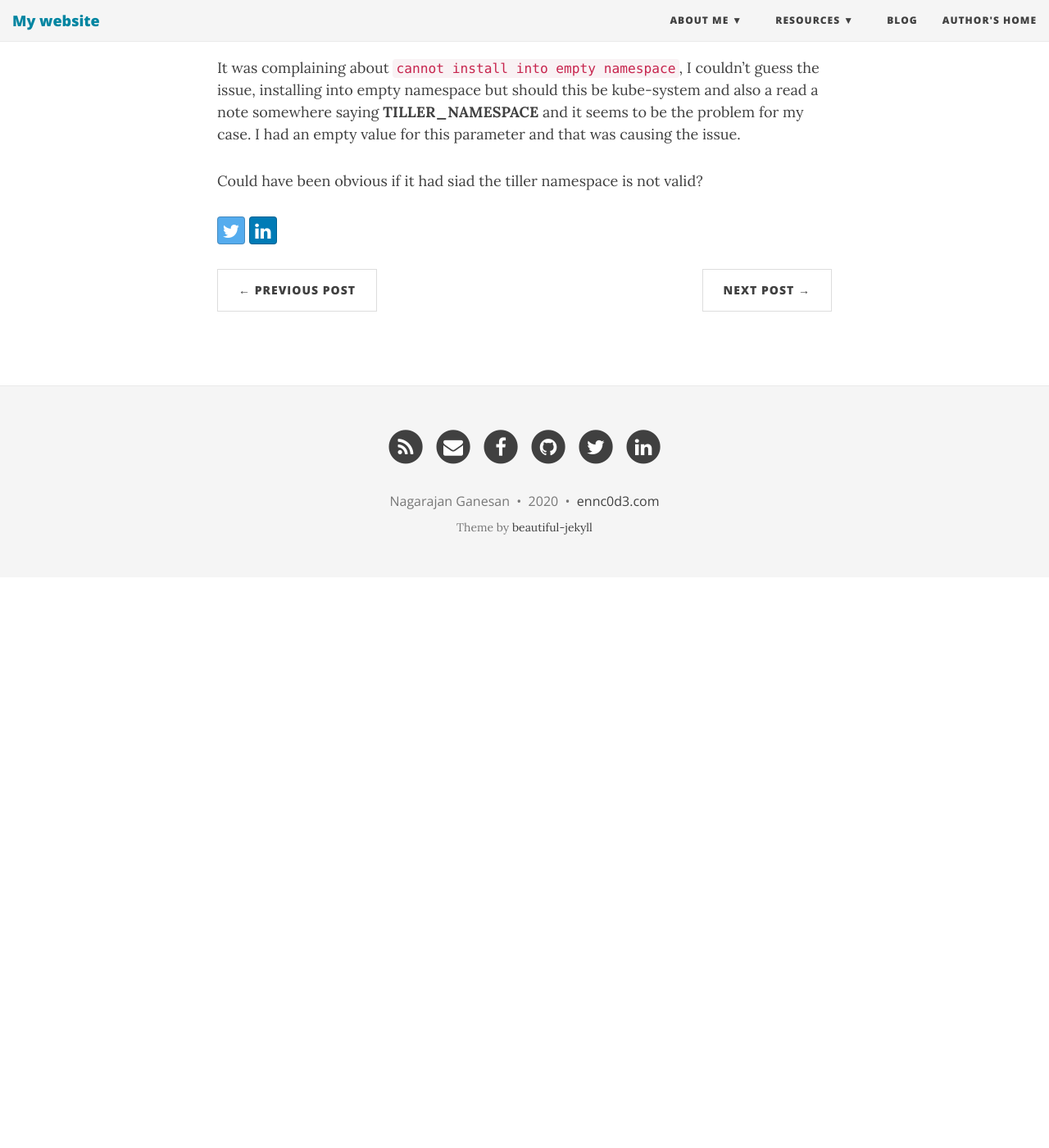
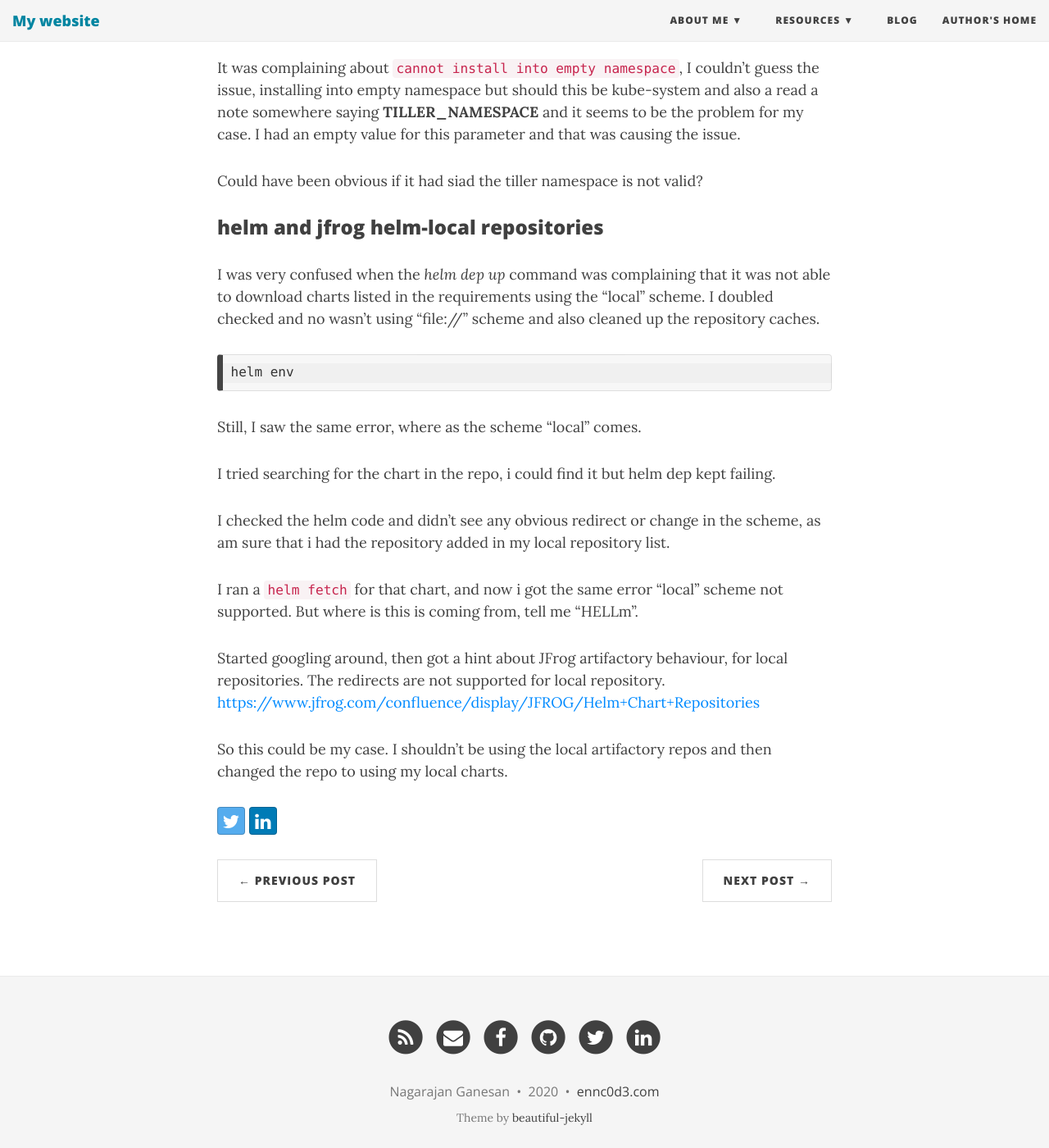
Before and after one commit to ennc0d3/ennc0d3.github.io, a Jekyll site: the page built from _posts/2020-01-10-helm-lessons.MD, in a window 1280 px wide and 1400 px high, scrolled down 2345 px. Shown: the whole window at 82% size. Built offline with Jekyll 4.4.1, drawn with Linux system fonts in a browser that asks for light colours; nearby versions of some CDN libraries; comment, search, counter and statistics services are not loaded; before the commit the page ends 3049 px from its top, so only the background shows below that.

Commit message:
Add issue about helm-local artifactory

````diff
--- a/_posts/2020-01-10-helm-lessons.MD
+++ b/_posts/2020-01-10-helm-lessons.MD
@@ -60,3 +60,28 @@ The following are list of issues that i encountoured, lately I after an upgrade
   It was complaining about `cannot install into empty namespace`, I couldn't guess the issue, installing into empty namespace but should this be kube-system and also a read a note somewhere saying **TILLER_NAMESPACE** and it seems to be the problem for my case. I had an empty value for this parameter and that was causing the issue.
 
   Could have been obvious if it had siad the tiller namespace is not valid?
+
+### helm and jfrog helm-local repositories
+I was very confused when the *helm dep up* command was complaining that it was
+not able to download charts listed in the requirements using the "local" scheme.
+I doubled checked and no wasn't using "file://" scheme and also cleaned up the
+repository caches.
+```
+helm env
+```
+Still, I saw the same error, where as the scheme "local" comes.
+
+I tried searching for the chart in the repo, i could find it but helm dep kept failing.
+
+I checked the helm code and didn't see any obvious redirect or change in the scheme, as am sure
+that i had the repository added in my local repository list.
+
+I ran a `helm fetch` for that chart, and now i got the same error "local" scheme not supported.
+But where is this is coming from, tell me "HELLm".
+
+Started googling around, then got a hint about JFrog artifactory behaviour, for local repositories.
+The redirects are not supported for local repository.
+[https://www.jfrog.com/confluence/display/JFROG/Helm+Chart+Repositories](JFrog Helm repository)
+
+So this could be my case. I shouldn't be using the local artifactory repos and then changed
+the repo to using my local charts.
````
